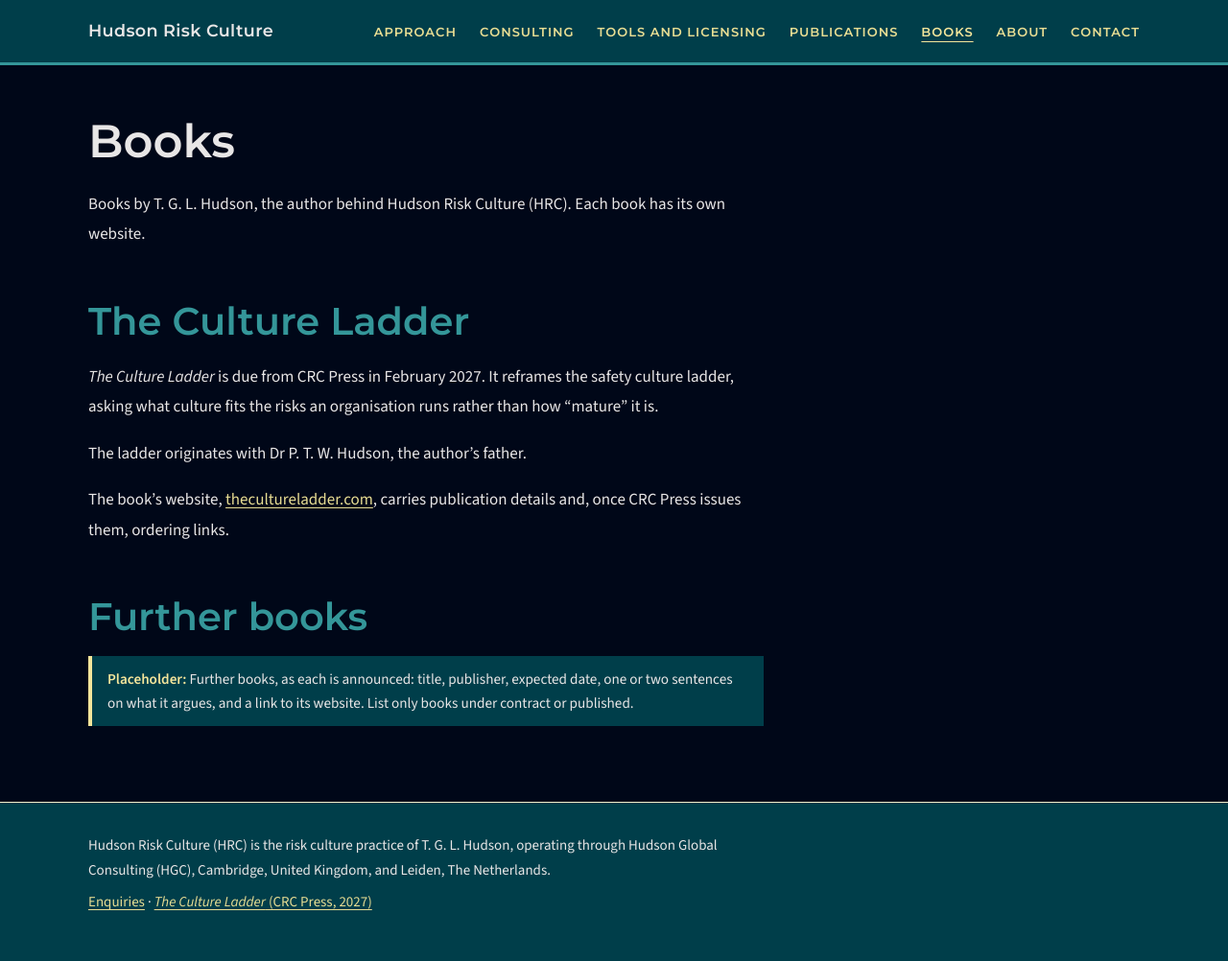
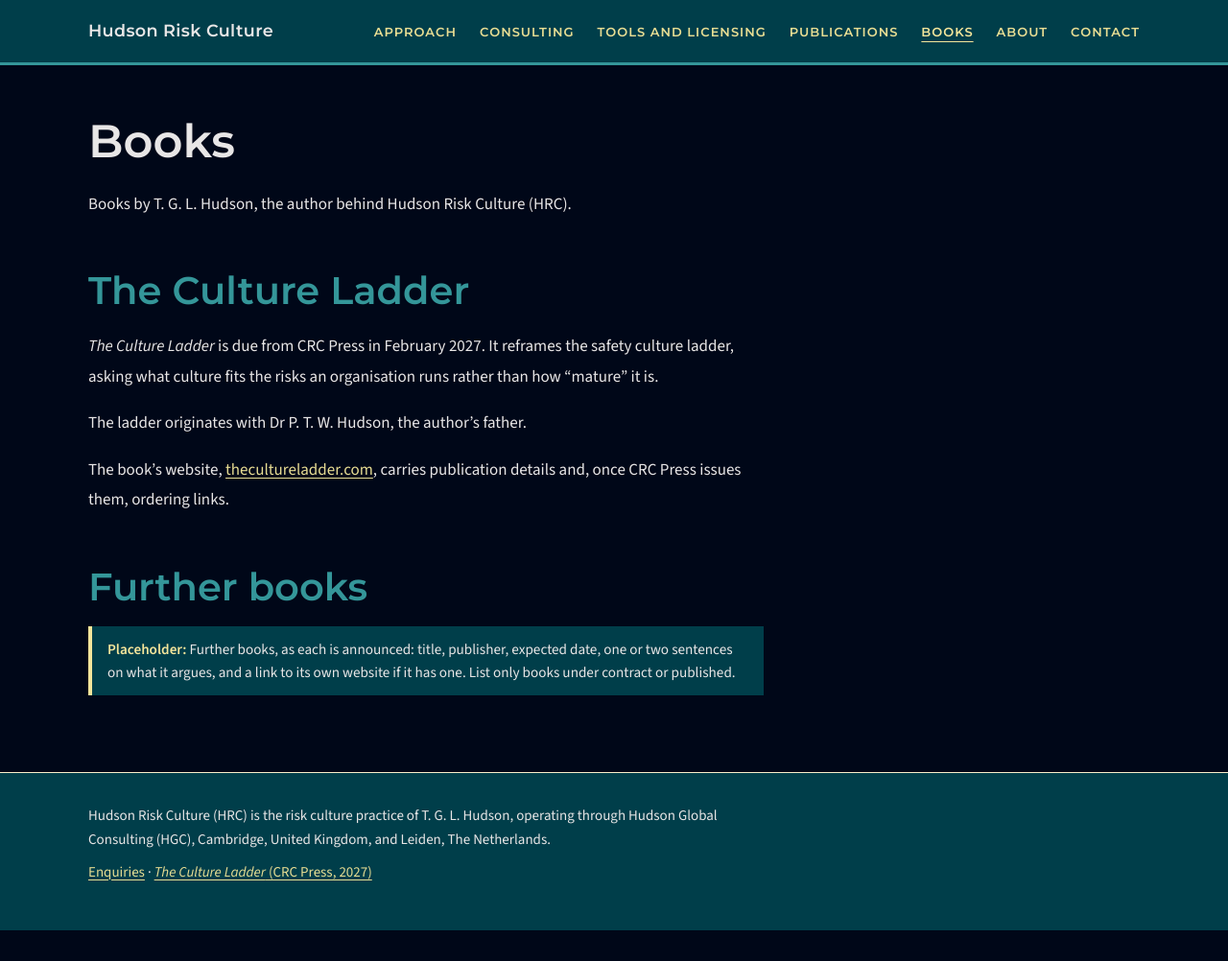
Before and after one commit to TGLHudson/Risk-culture, a Jekyll site: the page built from books.md, in a window 1280 px wide. Shown: the whole page at 96% size. Built offline with Jekyll 4.4.1, drawn with Linux system fonts in a browser that asks for light colours; after the commit the page ends 970 px from its top, so only the background shows below that.

Commit message:
Record decisions in the brief; drop the each-book-has-a-site claim
The brief now records the framework, style guide, audiences, page
structure, enquiry-only selling and publication rules, and lists what
is still open. The Books page no longer states that every book has its
own website.

Co-Authored-By: Claude Opus 5.5 <noreply@anthropic.com>
Claude-Session: https://claude.ai/code/session_019KvwFhKcwqphsHgBfjKmup

```diff
--- a/books.md
+++ b/books.md
@@ -5,7 +5,7 @@ title: Books
 description: Books by T. G. L. Hudson, beginning with The Culture Ladder, CRC Press, February 2027.
 ---
 
-Books by T. G. L. Hudson, the author behind Hudson Risk Culture (HRC). Each book has its own website.
+Books by T. G. L. Hudson, the author behind Hudson Risk Culture (HRC).
 
 ## The Culture Ladder
 
@@ -17,4 +17,4 @@ The book's website, [thecultureladder.com](https://thecultureladder.com), carrie
 
 ## Further books
 
-<p class="placeholder">Further books, as each is announced: title, publisher, expected date, one or two sentences on what it argues, and a link to its website. List only books under contract or published.</p>
+<p class="placeholder">Further books, as each is announced: title, publisher, expected date, one or two sentences on what it argues, and a link to its own website if it has one. List only books under contract or published.</p>
```
Also changed, not shown: CLAUDE.md (+18 -7 lines).
